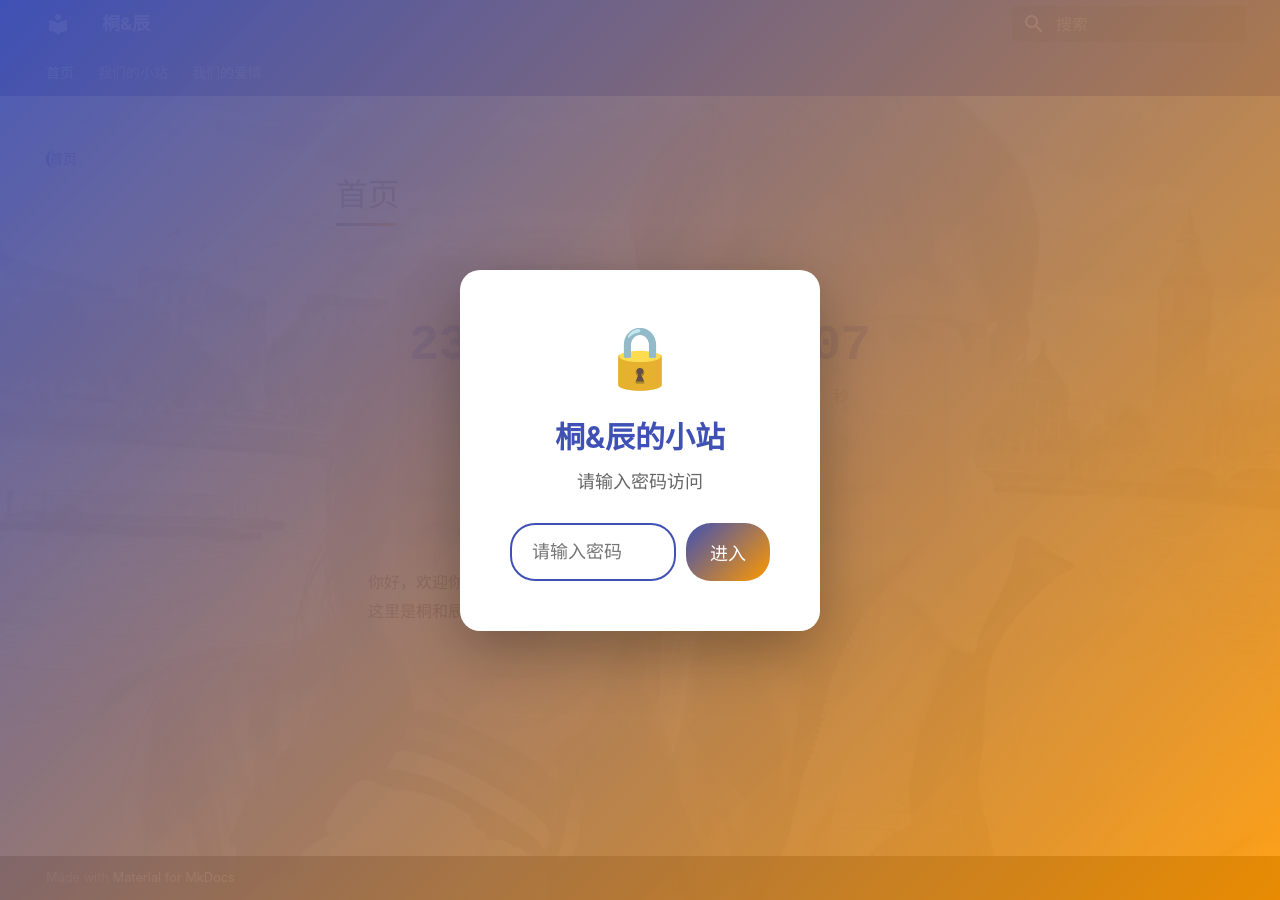
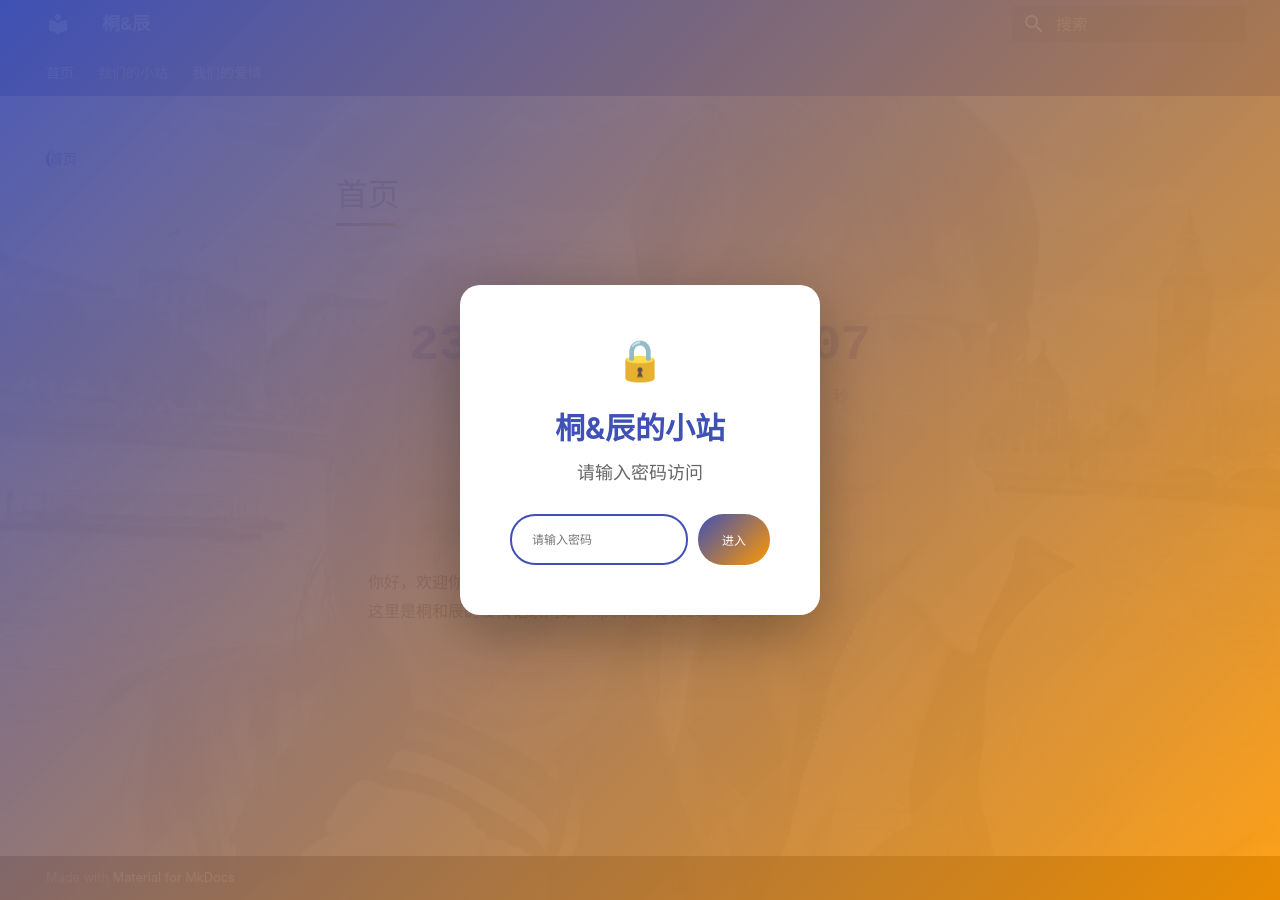
Before and after one commit to tlc191026/tlc191026.github.io, an MkDocs documentation site: the page built from docs/index.md, in a window 1280 px wide. Built offline with MkDocs 1.6.1 and Material for MkDocs 9.7.7, drawn with Linux system fonts in a browser that asks for light colours.

Commit message:
Update extra.css

```diff
--- a/docs/stylesheets/extra.css
+++ b/docs/stylesheets/extra.css
@@ -473,7 +473,7 @@ body {
 }
 
 .site-password-icon {
-  font-size: 3rem;
+  font-size: 2rem;
   margin-bottom: 1rem;
 }
 
@@ -502,7 +502,7 @@ body {
   padding: 0.8rem 1rem;
   border: 2px solid #e0e0e0;
   border-radius: 25px;
-  font-size: 0.9rem;
+  font-size: 0.6rem;
   outline: none;
   transition: border-color 0.2s ease;
   box-sizing: border-box;
@@ -518,7 +518,7 @@ body {
   color: white;
   border: none;
   border-radius: 25px;
-  font-size: 0.9rem;
+  font-size: 0.6rem;
   cursor: pointer;
   transition: transform 0.2s ease, box-shadow 0.2s ease;
   box-sizing: border-box;
```
